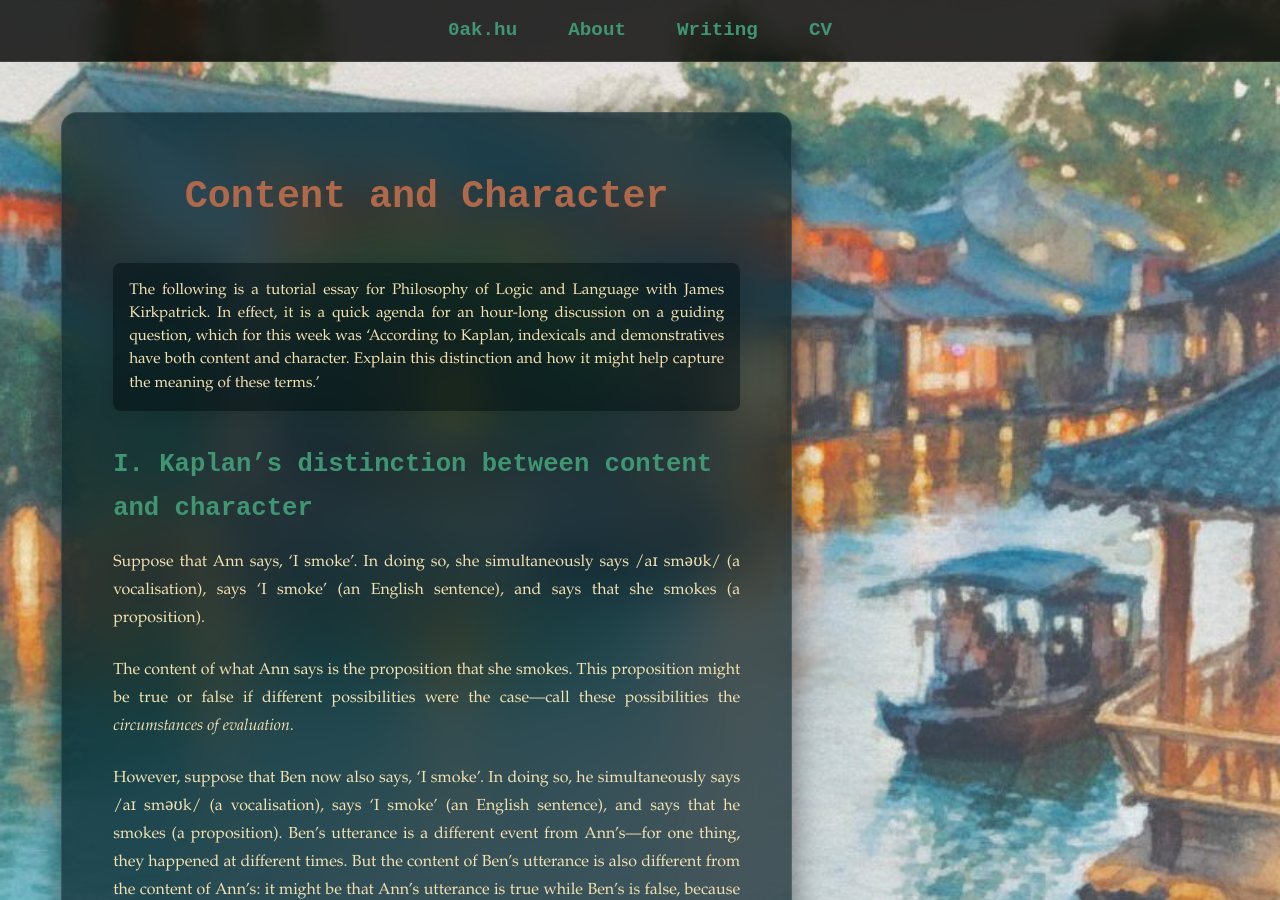
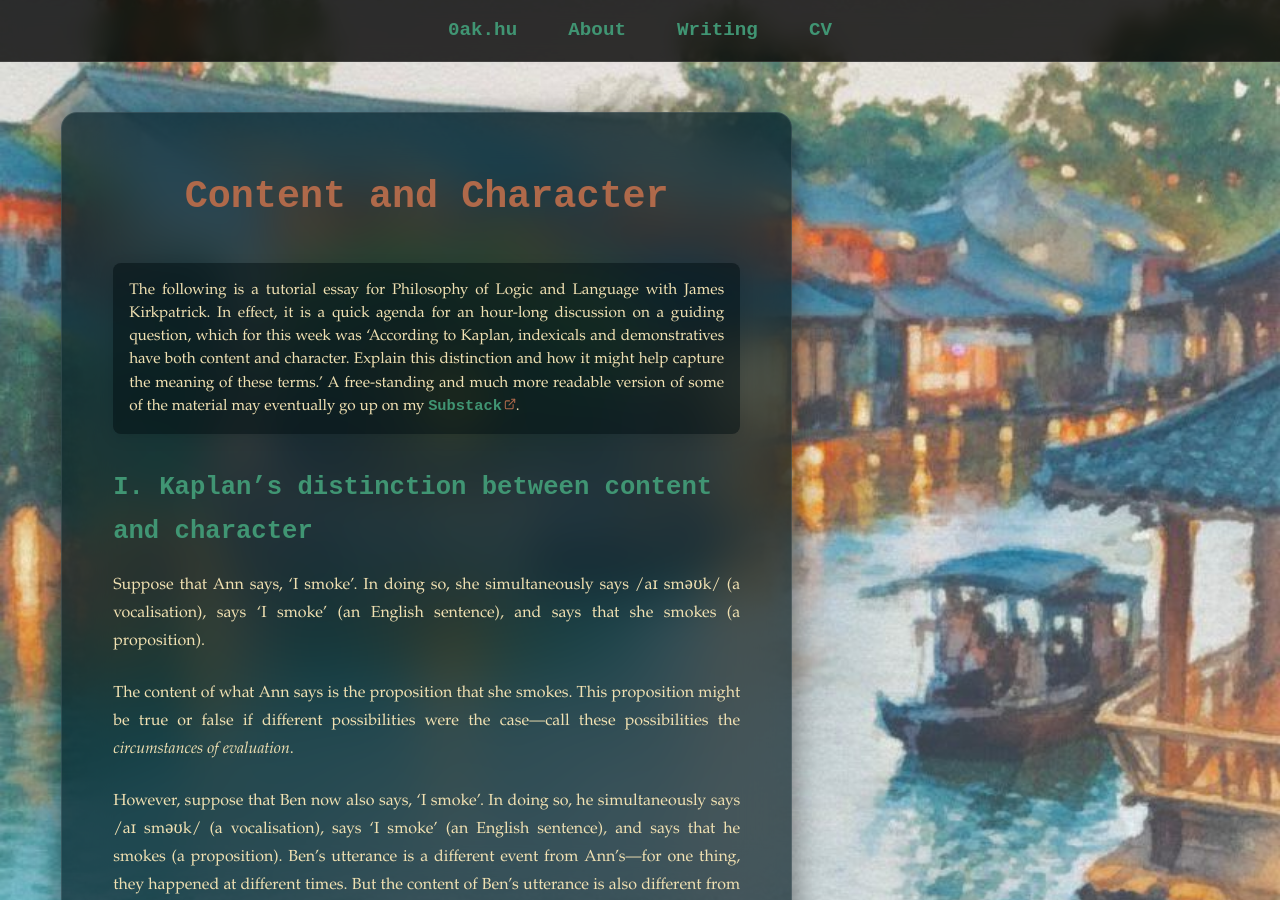
Before and after one commit to oak-hu/oak-hu.github.io, a Jekyll site: the page built from writing/character.md, in a window 1280 px wide and 900 px high. Built offline with Jekyll 4.4.1, drawn with Linux system fonts in a browser that asks for light colours; some web fonts are replaced.

Commit message:
Update character.md

```diff
--- a/writing/character.md
+++ b/writing/character.md
@@ -7,7 +7,7 @@
 
 # Content and Character
 
-> The following is a tutorial essay for Philosophy of Logic and Language with James Kirkpatrick. In effect, it is a quick agenda for an hour-long discussion on a guiding question, which for this week was ‘According to Kaplan, indexicals and demonstratives have both content and character. Explain this distinction and how it might help capture the meaning of these terms.’
+> The following is a tutorial essay for Philosophy of Logic and Language with James Kirkpatrick. In effect, it is a quick agenda for an hour-long discussion on a guiding question, which for this week was ‘According to Kaplan, indexicals and demonstratives have both content and character. Explain this distinction and how it might help capture the meaning of these terms.’ A free-standing and much more readable version of some of the material may eventually go up on my [Substack](https://offhandquibbles.substack.com).
 
 ## I. Kaplan’s distinction between content and character
 
```
